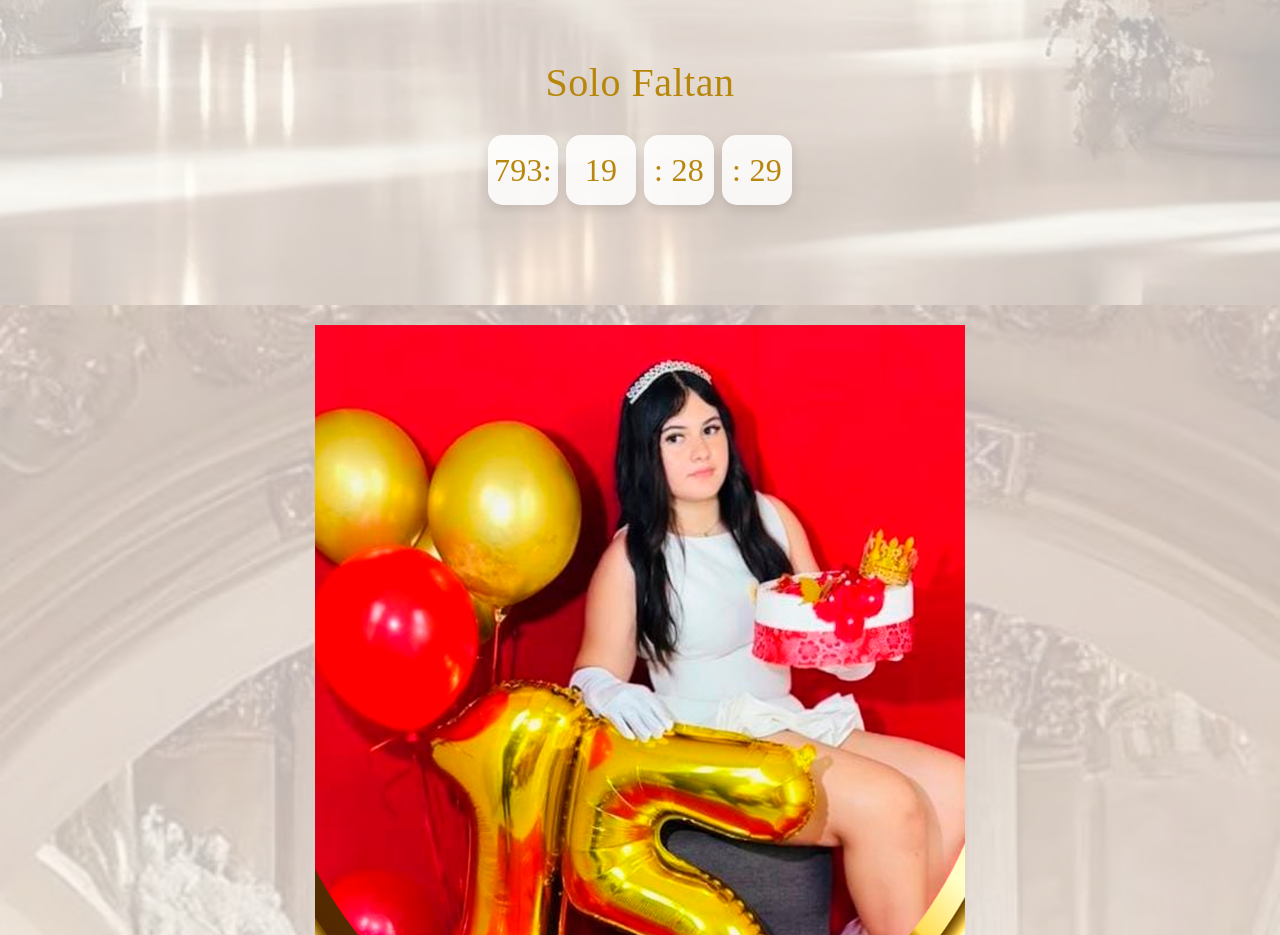
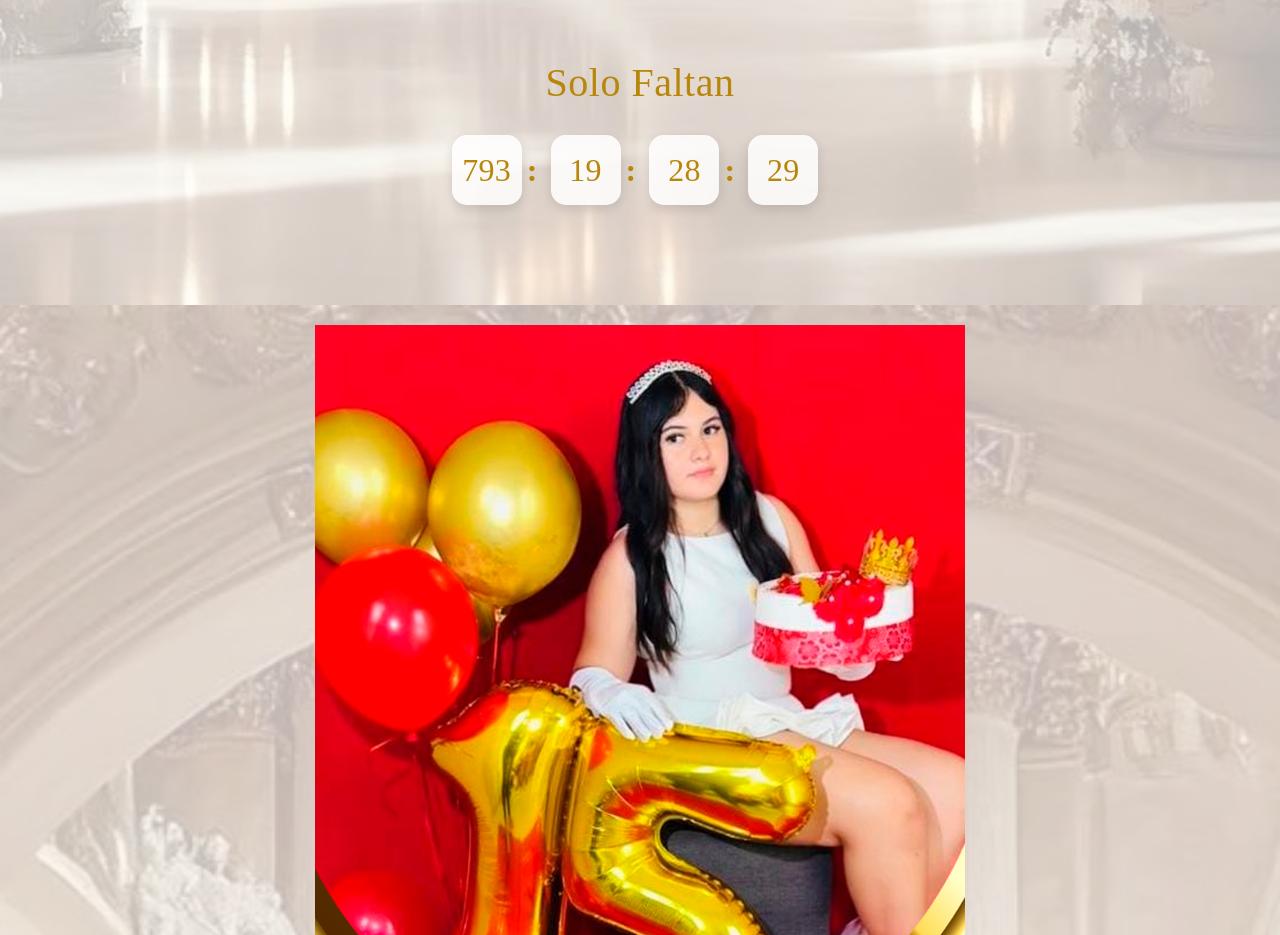
Before and after one commit to Otto276/invitations1, an Angular app: page / in a window 1280 px wide. Shown: the part 4076-5011 px from the top of the page. Built offline with nearby package versions, Linux system fonts and the light colour scheme; a web font is replaced by a local one.

Commit message:
fixcount

```diff
--- a/src/app/countdown-component/countdown-component.component.html
+++ b/src/app/countdown-component/countdown-component.component.html
@@ -1,18 +1,18 @@
 <div class="countdown">
   <div class="countdown__item">
-    <span class="countdown__value">{{ days }}: </span>
-    <!-- <span class="countdown__label">:</span> -->
+    <span class="countdown__value">{{ days }} </span>
+    <span class="countdown__label">:</span>
   </div>
   <div class="countdown__item">
     <span class="countdown__value">{{ hours }}</span>
-    <!-- <span class="countdown__label">:</span> -->
+    <span class="countdown__label">:</span>
   </div>
   <div class="countdown__item">
-    <span class="countdown__value">: {{ minutes }}</span>
-    <!-- <span class="countdown__label">:</span> -->
+    <span class="countdown__value">{{ minutes }}</span>
+    <span class="countdown__label">:</span>
   </div>
   <div class="countdown__item">
-    <span class="countdown__value">: {{ seconds }}</span>
-    <!-- <span class="countdown__label"></span> -->
+    <span class="countdown__value">{{ seconds }}</span>
+    <span class="countdown__label"></span>
   </div>
 </div>
```
